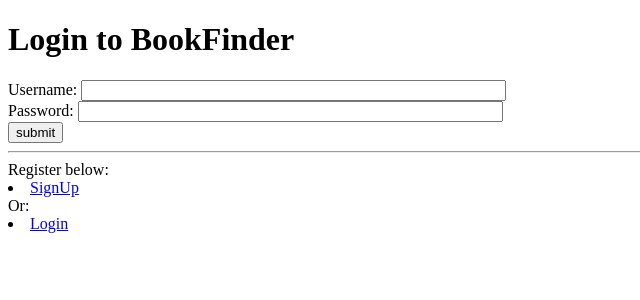
After one commit to JazzyMaxine/WAD2_6B_2024, a Django app: page /rango/login/ in a window 1280 px wide. The commit adds this page. Shown: the top 300 px of the page, without its empty margins (0-640 px from the left). Run offline with Django 3.2, Linux system fonts and the light colour scheme.

Commit message:
Added a footer to each page that involves the login and signup

```diff
--- a/rango/urls.py
+++ b/rango/urls.py
@@ -6,4 +6,5 @@ app_name = 'rango'
 urlpatterns = [
     path('', views.index, name='index'),
     path('register/', views.register, name='register'),
+    path('login/', views.user_login, name='login'),
 ]
--- a/rango/views.py
+++ b/rango/views.py
@@ -1,6 +1,10 @@
 from django.shortcuts import render
 from django.http import HttpResponse
 from rango.forms import UserForm,UserProfileForm
+from django.contrib.auth import authenticate, login
+from django.urls import reverse
+from django.shortcuts import redirect
+
 # Create your views here.
 def index(request):
     return render(request, 'rango/index.html')
@@ -38,3 +42,22 @@ def register(request):
                   context = {'user_form':user_form,
                              'profile_form':profile_form,
                              'registered':registered})
+
+def user_login(request):
+    if request.method == 'POST':
+        username = request.POST.get('username')
+        password = request.POST.get('password')
+
+        user = authenticate(username=username, password=password)
+
+        if user:
+            if user.is_active:
+                login(request, user)
+                return redirect(reverse('rango:index'))
+            else:
+                return HttpResponse("Your book finder account is disabled.")
+        else:
+            print(f"Invalid login details: {username}, {password}")
+            return HttpResponse("Invalid login details supplied.")
+    else:
+        return render(request, 'rango/login.html')
--- a/templates/rango/base.html
+++ b/templates/rango/base.html
@@ -18,6 +18,10 @@
         <hr />
         <div>
             <!-- fill this in later -->
+            Register below:
+            <li><a href="{% url 'rango:register' %}">SignUp</a></li>
+            Or:
+            <li><a href="{% url 'rango:login' %}">Login</a></li>
         </div>
     </body>
 </html>
--- /dev/null
+++ b/templates/rango/login.html
@@ -0,0 +1,18 @@
+{% extends 'rango/base.html' %}
+{% load staticfiles %}
+
+{% block title_block %}
+    Login
+{% endblock %}
+
+{% block body_block %}
+<h1>Login to BookFinder</h1>
+<form id="login_form" method="post" action="{% url 'rango:login' %}">
+    {%csrf_token%}
+    Username: <input type="text" name="username" value="" size="50" />
+    <br />
+    Password: <input type="password" name="password" value="" size="50" />
+    <br />
+    <input type="submit" value="submit" />
+</form>
+{% endblock %}
```
Also changed, not shown: templates/rango/index.html (+8 -8 lines).
